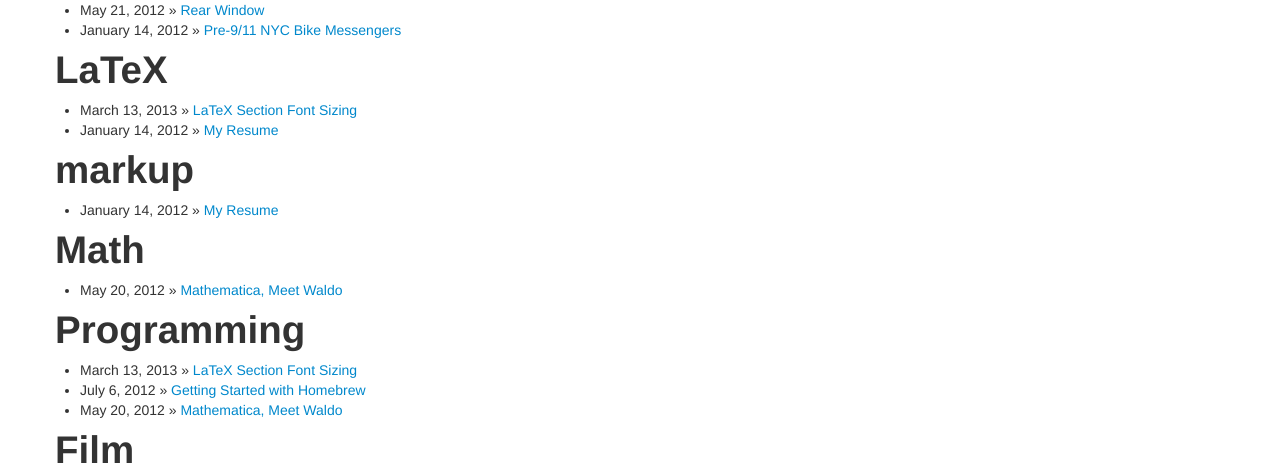
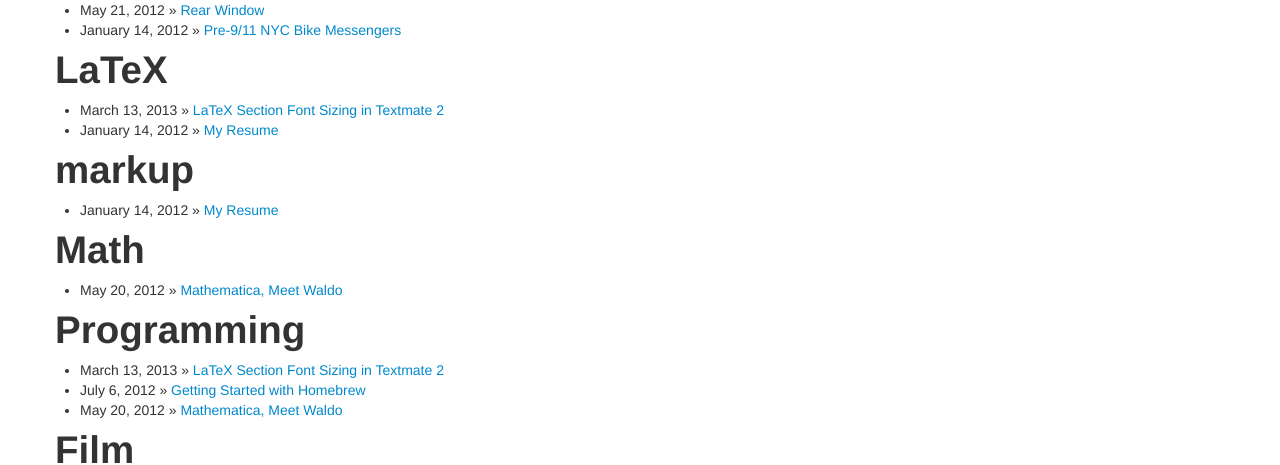
Before and after one commit to bcomnes/old-bret.io, a Jekyll site: the page built from pages/tags.html, in a window 1280 px wide and 900 px high. Shown: the part 384-849 px from the top of the window. Built offline with Jekyll 4.4.1, drawn with Linux system fonts in a browser that asks for light colours; Markdown is read by kramdown in place of the engine named in the settings; some of the changed text lies outside the part shown.

Commit message:
Update 2013-03-13-latex-section-font-sizing.md
Changed title

```diff
--- a/_posts/2013-03-13-latex-section-font-sizing.md
+++ b/_posts/2013-03-13-latex-section-font-sizing.md
@@ -1,6 +1,6 @@
 ---
 layout: post
-title: "LaTeX Section Font Sizing"
+title: "LaTeX Section Font Sizing in Textmate 2"
 date: 2013-03-13 21:12
 comments: false
 external-url:
```
